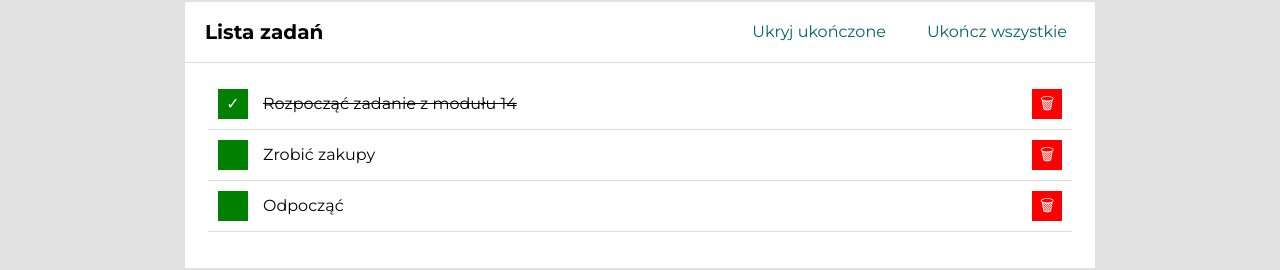
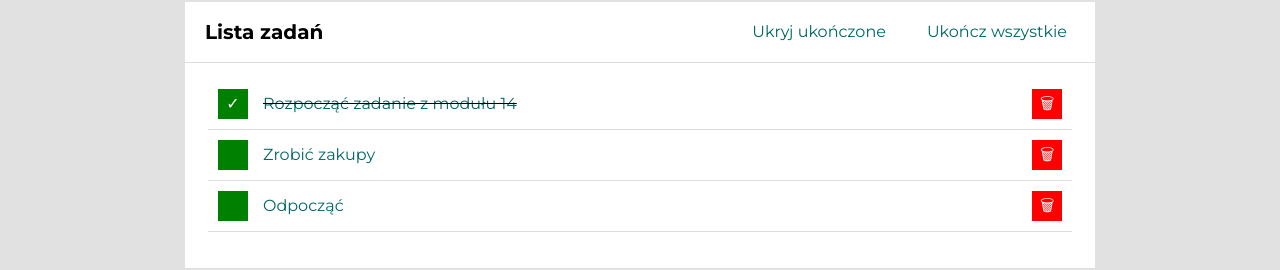
Before and after one commit to golosgit/to-do-list-react, a React (Create React App) app: page /#/lista-zadan in a window 1280 px wide. Both pictures are taken after a click on the button "Pobierz przykładowe zadania". Shown: the part 299-569 px from the top of the page. Built offline with nearby package versions, Linux system fonts and the light colour scheme.

Commit message:
TaskPage (single task detail) added

```diff
--- a/src/App.js
+++ b/src/App.js
@@ -3,6 +3,7 @@ import { HashRouter, Switch, Route, Redirect } from "react-router-dom";
 import { Tasks } from "./features/taskList/Tasks";
 import { Navigation } from "./common/Navigation";
 import { Author } from "./features/author/AuthorPage";
+import { TaskPage } from "./features/taskList/TaskPage";
 
 export const App = () => {
   return (
@@ -10,6 +11,9 @@ export const App = () => {
       <HashRouter>
         <Navigation />
         <Switch>
+          <Route path="/zadanie/:id">
+            <TaskPage />
+          </Route>
           <Route path="/lista-zadan">
             <Tasks />
           </Route>
--- a/src/features/taskList/TaskList/index.js
+++ b/src/features/taskList/TaskList/index.js
@@ -1,5 +1,5 @@
 import { useSelector, useDispatch } from "react-redux";
-import { List, ListItem, Content, Button } from "./styled";
+import { List, ListItem, Content, Button, StyledLink } from "./styled";
 import { removeTask, selectTaskList, toggleTaskDone, selectVisibilityOfFinishedTasks } from "../taskListSlice";
 
 export const TaskList = () => {
@@ -14,7 +14,9 @@ export const TaskList = () => {
           <Button onClick={() => dispatch(toggleTaskDone(task.id))} toggleDone>
             {task.status ? "✓" : ""}
           </Button>
-          <Content done={task.status}>{task.content}</Content>
+          <Content done={task.status}>
+            <StyledLink to={`/zadanie/${task.id}`}>{task.content}</StyledLink>
+          </Content>
           <Button onClick={() => dispatch(removeTask(task.id))} remove>
             🗑
           </Button>
--- a/src/features/taskList/TaskList/styled.js
+++ b/src/features/taskList/TaskList/styled.js
@@ -1,3 +1,4 @@
+import { Link } from "react-router-dom";
 import styled, { css } from "styled-components";
 
 export const List = styled.ul`
@@ -71,3 +72,12 @@ export const Button = styled.button`
       }
     `}
 `;
+
+export const StyledLink = styled(Link)`
+  color: hsl(180, 100%, 20%);
+  text-decoration: none;
+
+  &:hover {
+    color: hsl(180, 100%, 33%);
+  }
+`;
--- /dev/null
+++ b/src/features/taskList/TaskPage/index.js
@@ -0,0 +1,30 @@
+import { useSelector } from "react-redux";
+import { useParams } from "react-router-dom";
+import { Header } from "../../../common/Header";
+import { Section } from "../../../common/Section";
+import { SectionContentWrapper, Wrapper } from "../../styled";
+import { getTaskById } from "../taskListSlice";
+
+export const TaskPage = () => {
+  const { id } = useParams();
+  const task = useSelector(state => getTaskById(state, id));
+
+  console.log(id);
+  console.log(task);
+
+  return (
+    <Wrapper>
+      <Header title="Szczegóły zadania"/>
+      <Section
+        title={task ? task.content : "Błąd! Nie znaleziono zadania!"}
+        sectionContent={
+          <SectionContentWrapper>
+            <p>
+              <strong>Status zadania: </strong>{task.status ? "Ukończone" : "Nie ukończone"}
+            </p>
+          </SectionContentWrapper>
+        }
+      />
+    </Wrapper>
+  );
+};
--- a/src/features/taskList/taskListSlice.js
+++ b/src/features/taskList/taskListSlice.js
@@ -49,4 +49,7 @@ export const selectVisibilityOfFinishedTasks = state => selectTaskListState(stat
 export const selectTaskListLength = state => selectTaskList(state).length;
 export const selectIsEveryTaskDone = state => selectTaskList(state).every(({ status }) => status);
 
+export const getTaskById = (state, taskId) =>
+  selectTaskList(state).find(({ id }) => id === taskId);
+
 export default taskListSlice.reducer;
```
